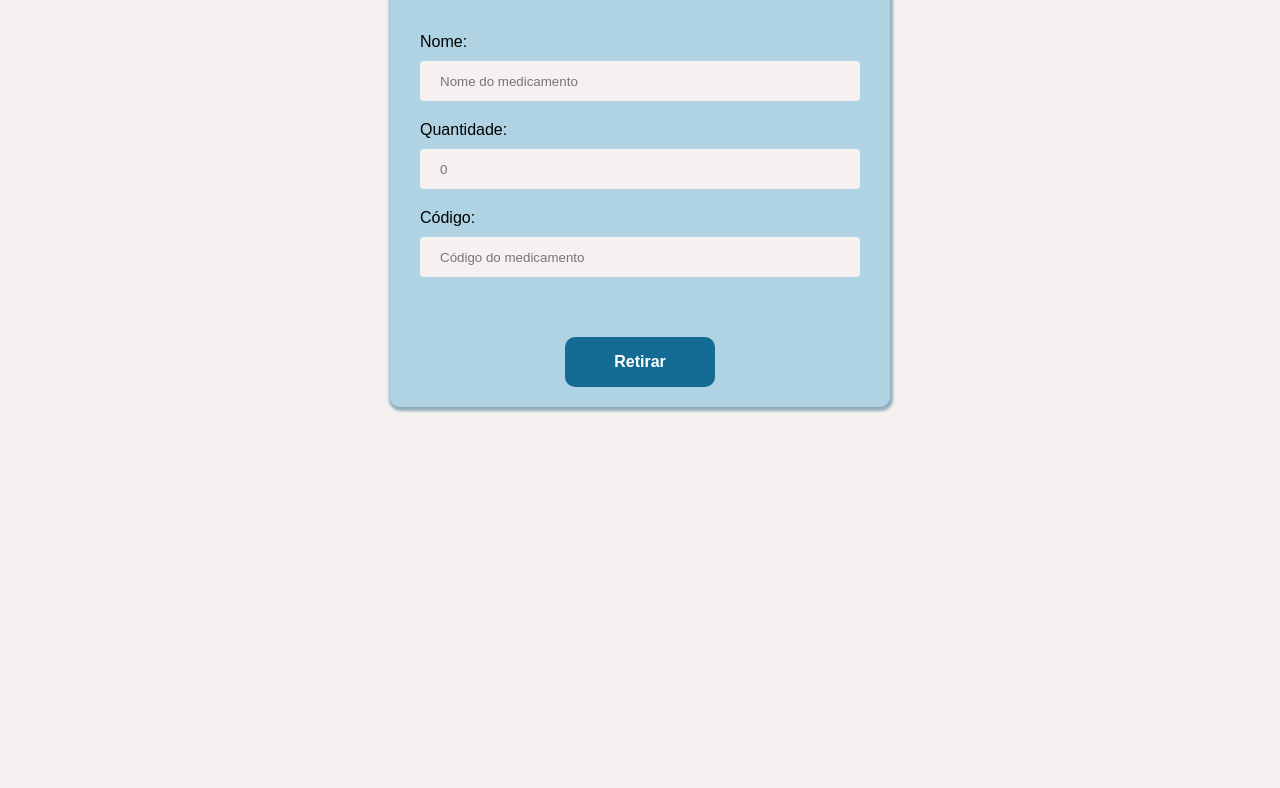
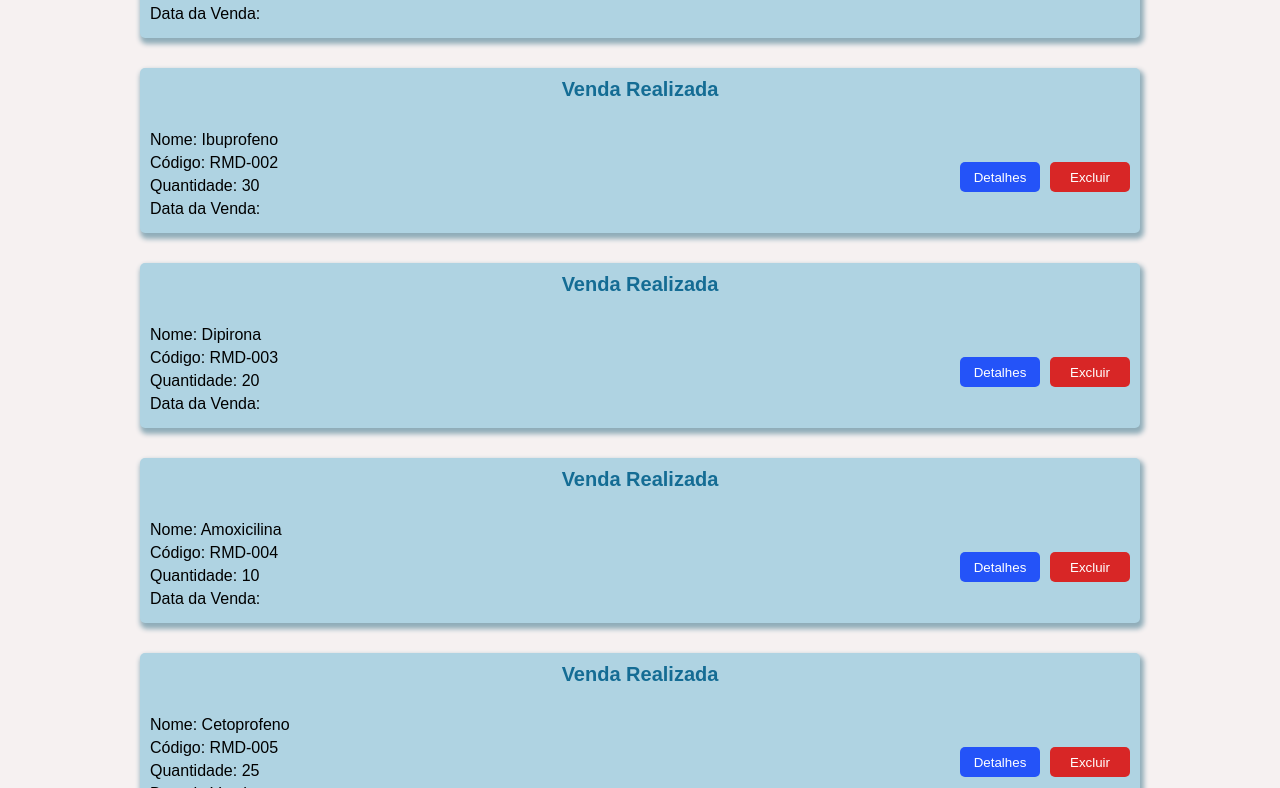
Before and after one commit to Edson-Silva-22/trabalho-de-back-end, a plain HTML site: page telas/Inicio.html in a window 1280 px wide. Shown: the part 312-1100 px from the top of the page. Before the commit the page ends 880 px from the top, so only its background shows below. Drawn offline with nearby package versions, Linux system fonts and the light colour scheme.

Commit message:
Adicionando funcionalidade de listagem de vendas

```diff
--- a/telas/Inicio.html
+++ b/telas/Inicio.html
@@ -6,9 +6,9 @@
     <meta name="viewport" content="width=device-width, initial-scale=1.0">
     <title>Inicio</title>
     <link rel="stylesheet" href="./css/Inicio.css">
-    <style>
-        @import url('https://fonts.googleapis.com/css2?family=Josefin+Sans&display=swap');
-      </style>
+    <style>@import url('https://fonts.googleapis.com/css2?family=Josefin+Sans&display=swap');</style>
+    <script src="https://unpkg.com/vue@3/dist/vue.global.js" defer></script>
+    <script src="js/inicio.js" defer></script>
 </head>
 
 <body>
@@ -34,28 +34,34 @@
     </header>
 
     <!-- o que estiver dentro do main é o que vai mudar em cada tela -->
-    <main>
-        <form action="" method="get">
-            <h1 id="titulo">Saída De Medicamento</h1>
+    <div id="app">
+        <main>
+            <h1>Saída de Medicamento</h1>
+            <div id="container"
+            v-for="(remedio, index) in remedios"
+            :key="index"
+            v-if="remedios.length"
+            >
+                <h2>Venda Realizada</h2>
+                <div id="content" >
+                    <div id="info">
+                        <p>Nome: {{remedio.nome}}</p>
+                        <p>Código: {{remedio.codigo}}</p>
+                        <p>Quantidade: {{remedio.quantidade}}</p>
+                        <p>Data da Venda: </p>
+                    </div>
 
-            <div>
-                <label for="nome">Nome:</label>
-                <input type="text" nome="Nome" placeholder="Nome do medicamento" required>
+                    <div id="actions">
+                        <button id="detalhes">Detalhes</button>
+                        <button id="excluir">Excluir</button>
+                    </div>
+                </div>
             </div>
 
-            <div>
-                <label for="quantidade">Quantidade:</label>
-                <input type="number" name="quantidade" id="quantidade" placeholder="0" required>
+            <div id="container" v-else>
+                <p>Nenhum medicamento vendido.</p>
             </div>
-
-            <div>
-                <label for="código">Código:</label>
-                <input type="number" name="codigo" id="codigo" placeholder="Código do medicamento" required>
-            </div>
-
-            <a href="./Produtos.html" id="cadastro">Retirar</a>
-
-        </form>
-    </main>
+        </main>
+    </div>
 </body>
 </html>
--- a/telas/css/Inicio.css
+++ b/telas/css/Inicio.css
@@ -80,77 +80,80 @@ header img{
 
 main {
   height: 100vh;
-  display: flex;
-  justify-content: center;
+  width: 100%;
 }
 
-form {
-  width: 80%;
-  max-width: 50rem;
-  margin: auto;
-  display: flex;
-  align-items: center;
-  flex-direction: column;
-  padding: 2rem;
-  border-radius: 1rem;
-  background-color: #AFD3E2;
-  box-shadow: 1px 2px 3px 2px #90adb9;
+h1{
+  text-align: center;
+  margin-top: 3rem;
+  font-size: 4rem;
+  font-family: Arial, Helvetica, sans-serif;
+  color: #146C94;
 }
 
-form h1 {
-  text-align: center;
-  font-size: 3rem;
-  color: #146C94;
-  font-weight: 600;
-  font-family: Arial, Helvetica, sans-serif;
-  margin-bottom: 4rem;
+#container{
+  background-color: #AFD3E2;
+  width: 80%;
+  max-width: 100rem;
+  height: fit-content;
+  border-radius: 5px;
+  box-shadow: 2px 4px 5px 2px #90adb9;
+  padding: 1rem;
+  margin: 3rem auto;
 }
 
-div {
-  display: flex;
-  flex-direction: column;
-  width: 100%;
-  font-family: Arial, Helvetica, sans-serif;
-  font-size: 1.5rem;
-  padding: 1rem;
+#container > h2 {
+  font-size: 2rem;
+    text-align: center;
+    margin-bottom: 3rem;
+    font-family: Arial, Helvetica, sans-serif;
+    color: #146C94;
 }
 
-div, label {
-  padding-bottom: 1rem;
-  font-size: 16px;
+#content{
+  display: flex;
+  justify-content: space-between;
+  align-items: center;
+  flex-wrap: wrap;
 }
 
-input {
-  border-radius: 4px;
-  height: 4rem;
-  padding-left: 2rem;
-  background-color: #F6F1F1;
-  border: none;
-  outline: none;
+#info > p {
+  font-size: 1.6rem;
+  margin-bottom: 0.5rem;
+  font-family: Arial, Helvetica, sans-serif;
 }
 
-input:focus{
-  outline: 2px solid #0b5e85;
+#actions{
+  display: flex;
+  gap: 1rem;
 }
 
-form > a {
-  font-size: 16px;
-  font-family: Arial, Helvetica, sans-serif;
+button{
+  height: 3rem;
+  width: 8rem;
   border: none;
-  background: #146C94;
-  color: #ffffff;
-  padding: 0%;
-  height: 5rem;
-  width: 15rem;
-  display: flex;
-  justify-content: center;
-  align-items: center;
-  border-radius: 10px;
-  margin-top: 5rem;
-  font-weight: bold;
-  text-decoration: none;
+  border-radius: 5px;
+  cursor: pointer;
+  color: white;
 }
 
-main > form > a:hover{
-  background-color: #0b5e85;
+#detalhes{
+  background-color: #2453F8;
 }
+
+#detalhes:hover{
+  background-color: #1c43d3;
+}
+
+#excluir{
+  background-color: #D82626;
+}
+
+#excluir:hover{
+  background-color: #b31e1e;
+}
+
+#container > p{
+  font-size: 1.6rem;
+  text-align: center;
+}
--- /dev/null
+++ b/telas/js/inicio.js
@@ -0,0 +1,43 @@
+const { createApp, ref } = Vue;
+createApp({
+    setup(){
+        const remedios = ref([
+            {
+                nome: 'Paracetamol',
+                codigo: 'RMD-001',
+                quantidade: 50
+            },
+            {
+                nome: 'Ibuprofeno',
+                codigo: 'RMD-002',
+                quantidade: 30
+            },
+            {
+                nome: 'Dipirona',
+                codigo: 'RMD-003',
+                quantidade: 20
+            },
+            {
+                nome: 'Amoxicilina',
+                codigo: 'RMD-004',
+                quantidade: 10
+            },
+            {
+                nome: 'Cetoprofeno',
+                codigo: 'RMD-005',
+                quantidade: 25
+            },
+            {
+                nome: 'Omeprazol',
+                codigo: 'RMD-006',
+                quantidade: 15
+            }
+        ]);
+
+
+
+        return{
+            remedios,
+        }
+    }
+}).mount('#app')
```
Also changed, not shown: telas/Produtos.html (+1 -1 lines), telas/js/produtos.js (renamed from telas/js/main.js).
